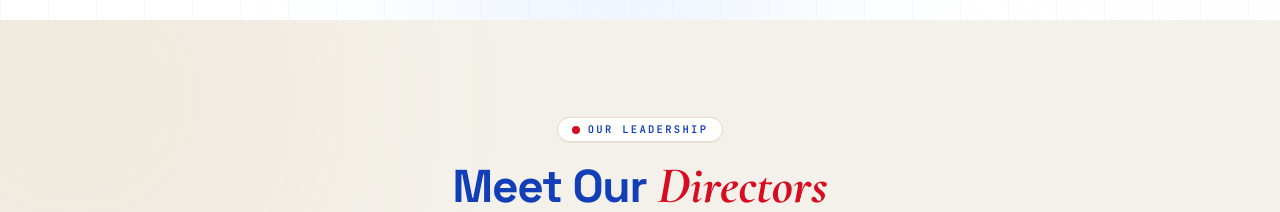
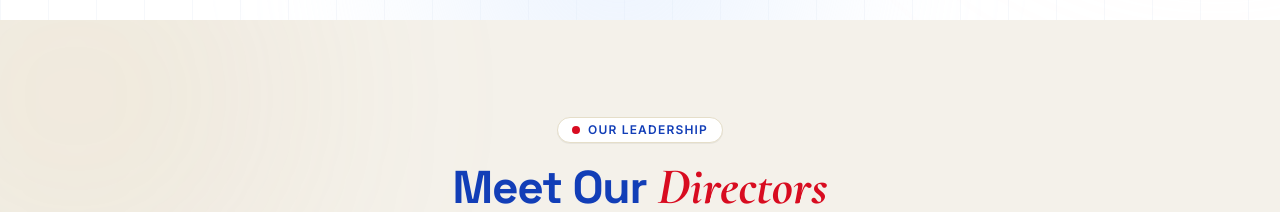
Before and after one commit to salesvericoneng-beep/Vericon, a React (Vite) app: page / in a window 1280 px wide. Shown: the part 5540-5752 px from the top of the page. Built offline with nearby package versions, Linux system fonts and the light colour scheme.

Commit message:
Match OUR LEADERSHIP badge font to OUR PROJECT WORKFLOW

```diff
--- a/src/components/home/BottomSection.jsx
+++ b/src/components/home/BottomSection.jsx
@@ -221,7 +221,7 @@ export default function BottomSection() {
         <div className="text-center max-w-2xl mx-auto mb-12">
           <div className="inline-flex items-center gap-2 px-3.5 py-1 rounded-full bg-white border border-[#E5DEC9] shadow-2xs mb-4">
             <span className="w-2 h-2 rounded-full bg-[#D80C20]" />
-            <span className="font-tech text-[#123EB7] font-semibold uppercase tracking-[0.22em] text-[10.5px]">
+            <span className="font-inter text-brand-blue font-bold uppercase tracking-widest text-[11px] sm:text-xs">
               OUR LEADERSHIP
             </span>
           </div>
```
